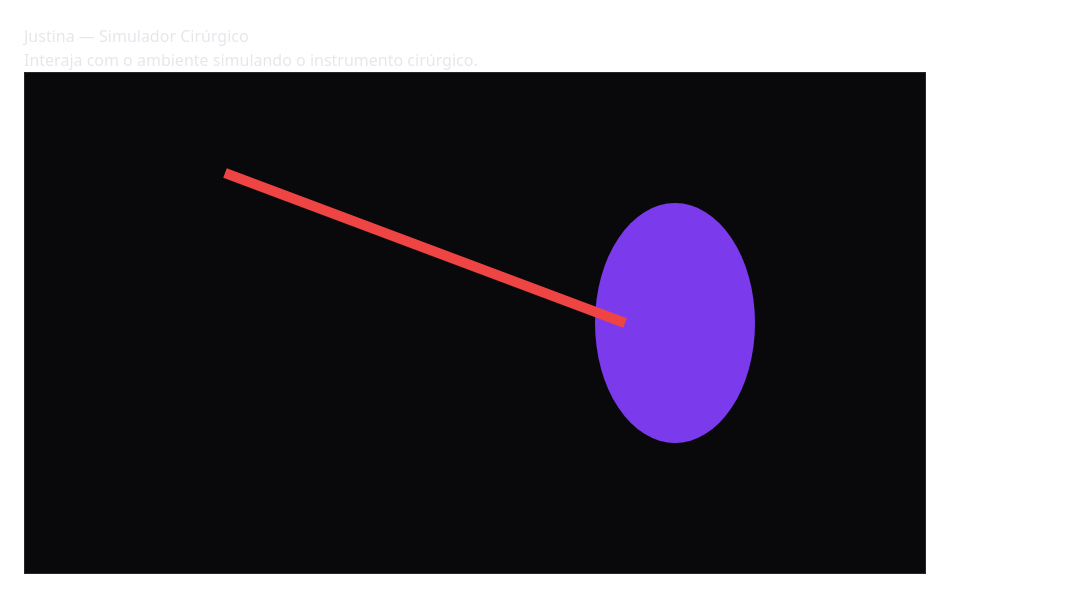
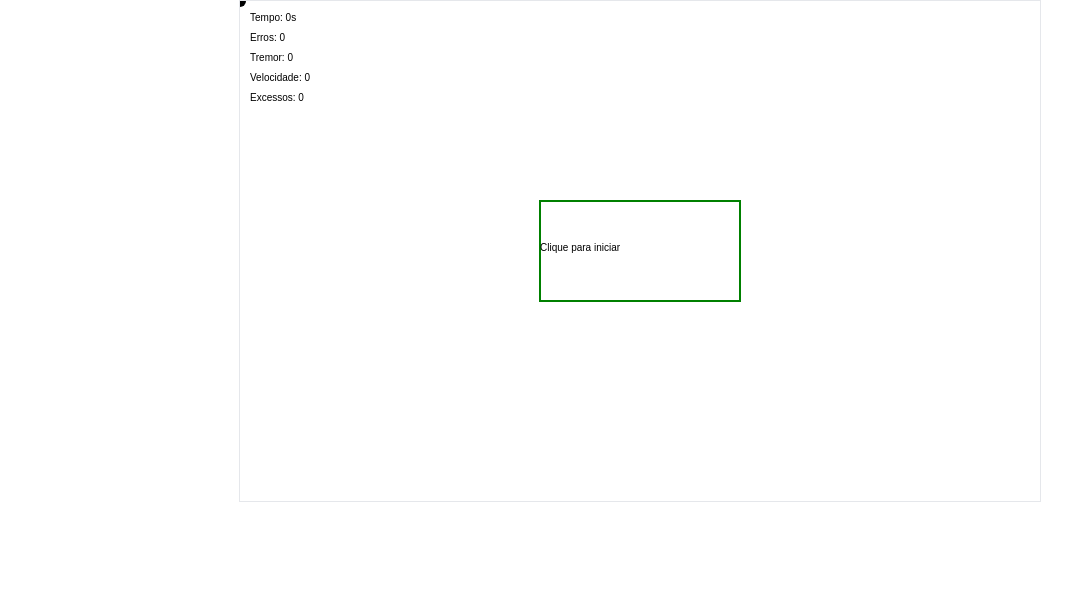
Before and after one commit to No-Country-simulation/S02-26-E25-JustinaVirtual, a React (Vite) app in the folder frontend/: page /simulator in a window 1280 px wide. Shown: the top 612 px of the page, without its empty margins (0-1080 px from the left). Built offline with nearby package versions, Linux system fonts and the light colour scheme.

Commit message:
Adicionando metricas, rota para login, ajuste no canvas

```diff
--- a/frontend/src/App.jsx
+++ b/frontend/src/App.jsx
@@ -1,5 +1,6 @@
 import { BrowserRouter, Routes, Route } from "react-router-dom";
 import Home from "./pages/Home";
+import Login from "./pages/Login";
 import Simulator from "./pages/Simulator";
 import TrainingSessionPage from "./pages/TrainingSessionPage";
 import { TrainingSessionProvider } from "./contexts/TrainingSessionContext";
@@ -10,6 +11,7 @@ export default function App() {
         <TrainingSessionProvider >
       <Routes>
         <Route path="/" element={<Home />} />
+        <Route path="/login" element={<Login />} />
         <Route path="/simulator" element={<Simulator />} />
         <Route path="/trainingSession" element={<TrainingSessionPage />} />
 
--- a/frontend/src/components/MainSection.jsx
+++ b/frontend/src/components/MainSection.jsx
@@ -26,11 +26,12 @@ export default function MainSection() {
           </p>
 
           <Link
-            to="/simulator"
+            to="/login"
             className="inline-block bg-blue-600 hover:bg-blue-700 text-white px-8 py-4 rounded-md text-lg transition"
           >
             Go to Simulator
           </Link>
+
          <br/>
          <p className="text-gray-600 mb-8">
             Sessão de treinamento.
--- /dev/null
+++ b/frontend/src/pages/Login.jsx
@@ -0,0 +1,53 @@
+import { useNavigate } from "react-router-dom";
+import { useState } from "react";
+
+export default function Login() {
+  const navigate = useNavigate();
+
+  const [email, setEmail] = useState("");
+  const [password, setPassword] = useState("");
+
+  function handleLogin(e) {
+    e.preventDefault();
+
+    // 🔐 Aqui depois você conecta com backend
+    if (email && password) {
+      navigate("/simulator");
+    }
+  }
+
+  return (
+    <div className="min-h-screen flex items-center justify-center bg-gray-100">
+      <div className="bg-white p-10 rounded-lg shadow-md w-full max-w-md">
+        <h2 className="text-2xl font-bold mb-6 text-center">
+          Login - Justina Simulator
+        </h2>
+
+        <form onSubmit={handleLogin} className="space-y-4">
+          <input
+            type="email"
+            placeholder="Email"
+            className="w-full border p-3 rounded"
+            value={email}
+            onChange={(e) => setEmail(e.target.value)}
+          />
+
+          <input
+            type="password"
+            placeholder="Password"
+            className="w-full border p-3 rounded"
+            value={password}
+            onChange={(e) => setPassword(e.target.value)}
+          />
+
+          <button
+            type="submit"
+            className="w-full bg-blue-600 hover:bg-blue-700 text-white p-3 rounded transition"
+          >
+            Enter Simulator
+          </button>
+        </form>
+      </div>
+    </div>
+  );
+}
--- a/frontend/src/pages/Simulator.jsx
+++ b/frontend/src/pages/Simulator.jsx
@@ -1,11 +1,9 @@
-import RenalCanvas from "../canvas/RenalCanvas";
+import Simulator2D from "../simulator2d/Simulator2D";
 
 export default function Simulator() {
   return (
-    <div style={{ padding: 24, color: "#e5e7eb" }}>
-      <h1>Justina — Simulador Cirúrgico</h1>
-      <p>Interaja com o ambiente simulando o instrumento cirúrgico.</p>
-      <RenalCanvas />
+    <div style={{ height: "100vh" }}>
+      <Simulator2D />
     </div>
   );
 }
--- /dev/null
+++ b/frontend/src/simulator2d/CanvasStage.jsx
@@ -0,0 +1,36 @@
+import { useRef, useEffect } from "react";
+
+export default function CanvasStage({ onFrame }) {
+  const canvasRef = useRef(null);
+
+  useEffect(() => {
+    const canvas = canvasRef.current;
+    if (!canvas) return;
+
+    const ctx = canvas.getContext("2d");
+    let animationId;
+
+    function loop() {
+      ctx.clearRect(0, 0, canvas.width, canvas.height);
+
+      // Delegamos o desenho para fora
+      onFrame(ctx);
+
+      animationId = requestAnimationFrame(loop);
+    }
+
+    // 🚀 AQUI ESTAVA FALTANDO
+    loop();
+
+    return () => cancelAnimationFrame(animationId);
+  }, [onFrame]);
+
+  return (
+    <canvas
+      ref={canvasRef}
+      width={800}
+      height={500}
+      className="border mx-auto block bg-white"
+    />
+  );
+}
--- /dev/null
+++ b/frontend/src/simulator2d/Instrument.jsx
@@ -0,0 +1,50 @@
+export function createInstrument() {
+  return {
+    x: 0,
+    y: 0,
+    radius: 6,
+    path: [],
+
+    update(mouseX, mouseY, isInsideTarget) {
+      this.x = mouseX;
+      this.y = mouseY;
+
+      this.path.push({
+        x: mouseX,
+        y: mouseY,
+        inside: isInsideTarget
+      });
+
+      if (this.path.length > 2000) {
+        this.path.shift();
+      }
+    },
+
+    drawPath(ctx) {
+      if (this.path.length < 2) return;
+
+      for (let i = 1; i < this.path.length; i++) {
+        const prev = this.path[i - 1];
+        const curr = this.path[i];
+
+        ctx.beginPath();
+        ctx.moveTo(prev.x, prev.y);
+        ctx.lineTo(curr.x, curr.y);
+
+        ctx.strokeStyle = curr.inside
+          ? "rgba(0, 180, 0, 0.6)" // Verde (correto)
+          : "rgba(220, 0, 0, 0.6)"; // Vermelho (erro)
+
+        ctx.lineWidth = 2;
+        ctx.stroke();
+      }
+    },
+
+    draw(ctx) {
+      ctx.beginPath();
+      ctx.arc(this.x, this.y, this.radius, 0, Math.PI * 2);
+      ctx.fillStyle = "black";
+      ctx.fill();
+    }
+  };
+}
--- /dev/null
+++ b/frontend/src/simulator2d/MetricsEngine.jsx
@@ -0,0 +1,120 @@
+export function createMetrics() {
+  let startTime = null;
+  let lastPoint = null;
+  let lastTimestamp = null;
+
+  let errors = 0;
+  let lastSpeed = 0;
+  let speedViolations = 0;
+
+  let tremorAccum = 0;
+  let tremorSamples = 0;
+
+  let wasInside = true; // 🔑 controle de saída
+
+  const MAX_SPEED = 2.5;
+  const MIN_MOVEMENT = 0.6;
+  const MIN_TREMOR_ANGLE = 0.08; // 🔧 menos sensível
+
+  function reset() {
+    startTime = null;
+    lastPoint = null;
+    lastTimestamp = null;
+
+    errors = 0;
+    lastSpeed = 0;
+    speedViolations = 0;
+
+    tremorAccum = 0;
+    tremorSamples = 0;
+
+    wasInside = true;
+  }
+
+  function update(isInside, path) {
+    if (!path || path.length < 2) return;
+
+    const now = performance.now();
+    const current = path[path.length - 1];
+    const prev = path[path.length - 2];
+
+    if (!startTime) {
+      startTime = now;
+      lastPoint = prev;
+      lastTimestamp = now;
+      wasInside = isInside;
+      return;
+    }
+
+    const dx = current.x - prev.x;
+    const dy = current.y - prev.y;
+    const distance = Math.sqrt(dx * dx + dy * dy);
+
+    if (distance < MIN_MOVEMENT) return;
+
+    const dt = (now - lastTimestamp) / 1000;
+    if (dt <= 0) return;
+
+    lastSpeed = distance / dt;
+
+    /* ❌ ERRO: conta só no momento da saída */
+    if (wasInside && !isInside) {
+      errors++;
+    }
+    wasInside = isInside;
+
+    /* ⚡ VELOCIDADE */
+    if (lastSpeed > MAX_SPEED) {
+      speedViolations++;
+    }
+
+    /* 🫨 TREMOR SUAVIZADO */
+    if (lastPoint) {
+      const angle1 = Math.atan2(prev.y - lastPoint.y, prev.x - lastPoint.x);
+      const angle2 = Math.atan2(current.y - prev.y, current.x - prev.x);
+
+      let deltaAngle = Math.abs(angle2 - angle1);
+      if (deltaAngle > Math.PI) {
+        deltaAngle = Math.PI * 2 - deltaAngle;
+      }
+
+      // 🔕 ignora micro tremor
+      if (deltaAngle > MIN_TREMOR_ANGLE) {
+        tremorAccum += deltaAngle;
+        tremorSamples++;
+      }
+    }
+
+    lastPoint = prev;
+    lastTimestamp = now;
+  }
+
+  function getElapsedTime() {
+    if (!startTime) return 0;
+    return ((performance.now() - startTime) / 1000).toFixed(1);
+  }
+
+  function getTremorScore() {
+    if (tremorSamples === 0) return 0;
+    return (tremorAccum / tremorSamples).toFixed(3);
+  }
+
+  return {
+    update,
+    reset,
+    getElapsedTime,
+    getTremorScore,
+
+    get errors() {
+      return errors;
+    },
+
+    get lastSpeed() {
+      return lastSpeed;
+    },
+
+    get speedViolations() {
+      return speedViolations;
+    }
+  };
+}
--- /dev/null
+++ b/frontend/src/simulator2d/Simulator2D.jsx
@@ -0,0 +1,64 @@
+import { useCallback, useState } from "react";
+import CanvasStage from "./CanvasStage";
+import { createInstrument } from "./Instrument";
+import { createTargetZone } from "./TargetZone";
+import { createMetrics } from "./MetricsEngine";
+
+const instrument = createInstrument();
+const target = createTargetZone();
+const metrics = createMetrics();
+
+export default function Simulator2D() {
+  const [mouse, setMouse] = useState({ x: 0, y: 0 });
+  const [started, setStarted] = useState(false);
+
+  const onFrame = useCallback((ctx) => {
+    target.draw(ctx);
+
+    const isInside = target.contains(mouse.x, mouse.y);
+
+    instrument.update(mouse.x, mouse.y, isInside);
+    instrument.drawPath(ctx);
+    instrument.draw(ctx);
+
+    // ⚠️ Só atualiza métricas se iniciou
+    if (started) {
+      metrics.update(isInside, instrument.path);
+    }
+
+    ctx.fillStyle = "black";
+    ctx.fillText(`Tempo: ${started ? metrics.getElapsedTime() : 0}s`, 10, 20);
+    ctx.fillText(`Erros: ${started ? metrics.errors : 0}`, 10, 40);
+    ctx.fillText(`Tremor: ${started ? metrics.getTremorScore() : 0}`, 10, 60);
+    ctx.fillText(
+      `Velocidade: ${started ? metrics.lastSpeed.toFixed(2) : 0}`,
+      10,
+      80
+    );
+    ctx.fillText(`Excessos: ${started ? metrics.speedViolations : 0}`, 10, 100);
+
+    if (!started) {
+      ctx.fillText("Clique para iniciar", 300, 250);
+    }
+  }, [mouse, started]);
+
+  return (
+    <div
+      onMouseMove={(e) => {
+        const rect = e.currentTarget.getBoundingClientRect();
+        setMouse({
+          x: e.clientX - rect.left,
+          y: e.clientY - rect.top
+        });
+      }}
+      onClick={() => {
+        if (!started) {
+          metrics.reset(); // 👈 importante
+          setStarted(true);
+        }
+      }}
+    >
+      <CanvasStage onFrame={onFrame} />
+    </div>
+  );
+}
--- /dev/null
+++ b/frontend/src/simulator2d/TargetZone.jsx
@@ -0,0 +1,23 @@
+export function createTargetZone() {
+  return {
+    x: 300,
+    y: 200,
+    width: 200,
+    height: 100,
+
+    draw(ctx) {
+      ctx.strokeStyle = "green";
+      ctx.lineWidth = 2;
+      ctx.strokeRect(this.x, this.y, this.width, this.height);
+    },
+
+    contains(x, y) {
+      return (
+        x >= this.x &&
+        x <= this.x + this.width &&
+        y >= this.y &&
+        y <= this.y + this.height
+      );
+    }
+  };
+}
```
Also changed, not shown: frontend/src/canvas/RenalCanvas.jsx (line endings or trailing spaces).
